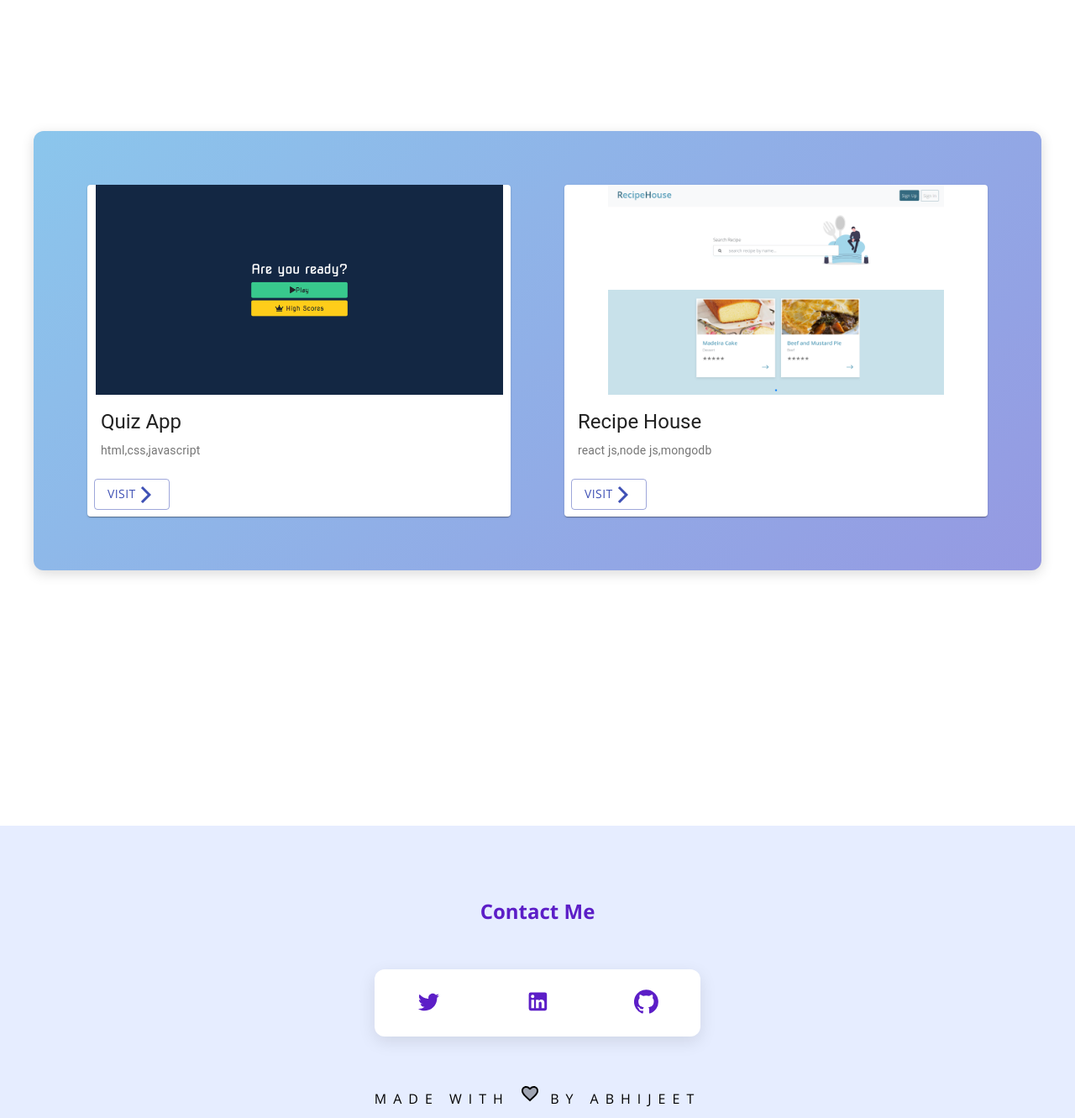
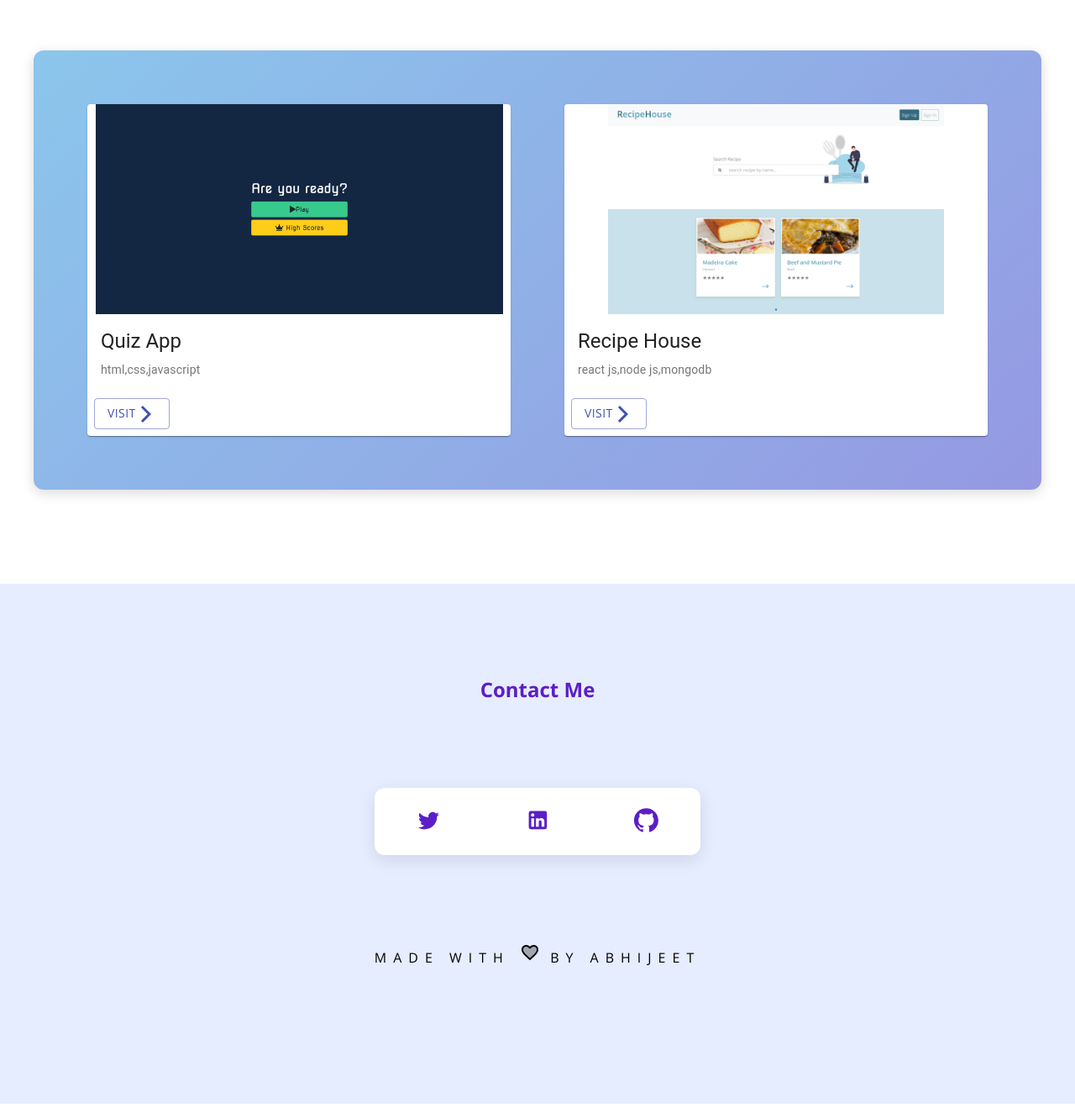
Before and after one commit to ashler24/portfolio-v2, a React (Create React App) app: page / in a window 1280 px wide. Shown: the part 1466-2797 px from the top of the page at 84% size. Built offline with nearby package versions, Linux system fonts and the light colour scheme.

Commit message:
changed ui style

```diff
--- a/public/index.html
+++ b/public/index.html
@@ -9,7 +9,6 @@
       name="description"
       content="Web site created using create-react-app"
     />
-    <link rel="apple-touch-icon" href="%PUBLIC_URL%/logo192.png" />
     <!--
       manifest.json provides metadata used when your web app is installed on a
       user's mobile device or desktop. See https://developers.google.com/web/fundamentals/web-app-manifest/
--- a/src/components/Home.js
+++ b/src/components/Home.js
@@ -45,22 +45,21 @@ const GreetingSection = styled.section`
 `
 
 const SkillsSection = styled.section`
-    padding:8rem 0 0 0;
+    padding:10rem 0 0 0;
     @media screen and (max-width:768px){
         padding:4rem 0 0 0;
     }
 `
 
 const ProjectsSection = styled.section`
-    padding:8rem 0 0 0;
+    padding:6rem 0 0 0;
     @media screen and (max-width:768px){
         padding:4rem 0 0 0;
     }
 `
 
 const ContactMeSection = styled.section`
-    margin:8rem 0 0 0;
-    padding:8rem 0 0 0;
+    padding:4rem 0 0 0;
     @media screen and (max-width:768px){
         padding:4rem 0 0 0;
     }
--- a/src/components/Projects.js
+++ b/src/components/Projects.js
@@ -28,7 +28,7 @@ const Projects = () => {
     return (
         <Container>
             {projectDetails.map(proj => (
-                <ProjectContainer>
+                <ProjectContainer key={proj.title}>
                     <Project>
                         <Card className={classes.root}>
                             <CardActionArea>
```
Also changed, not shown: public/logo192.png (added).
